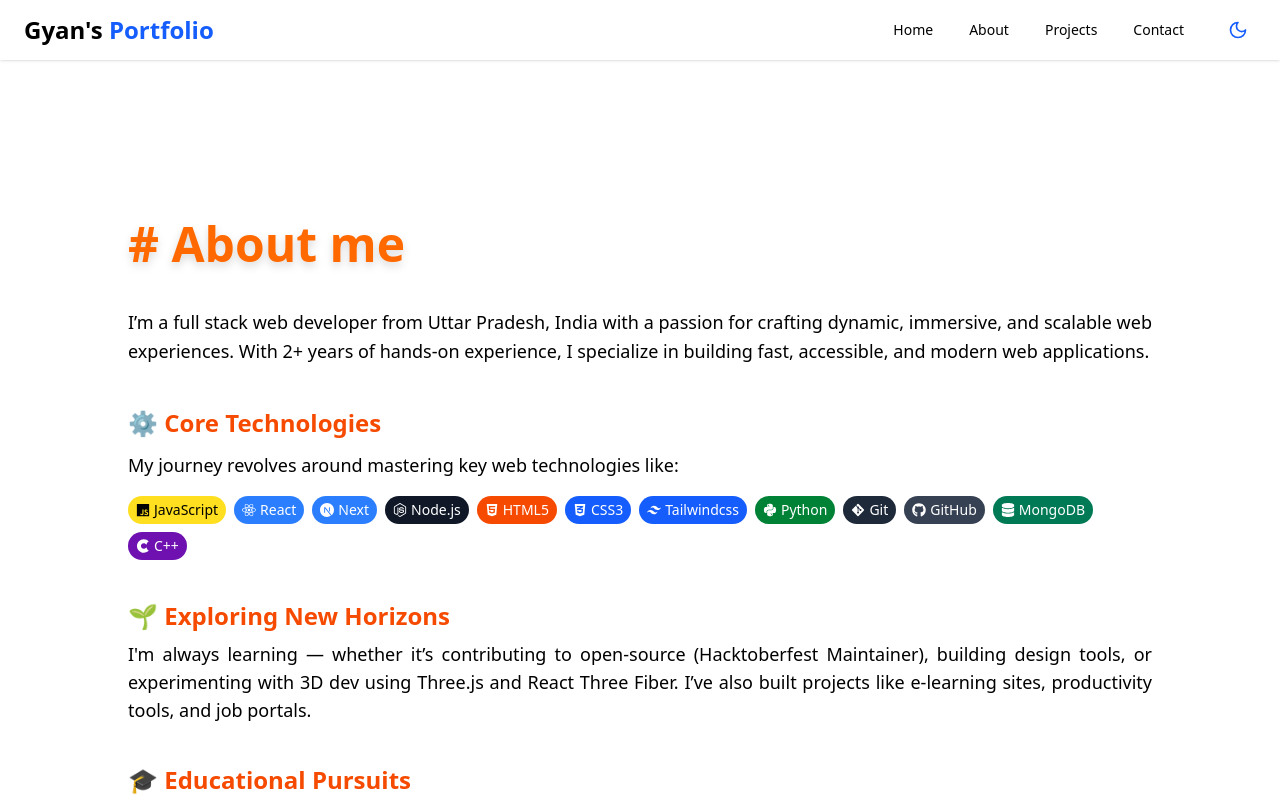
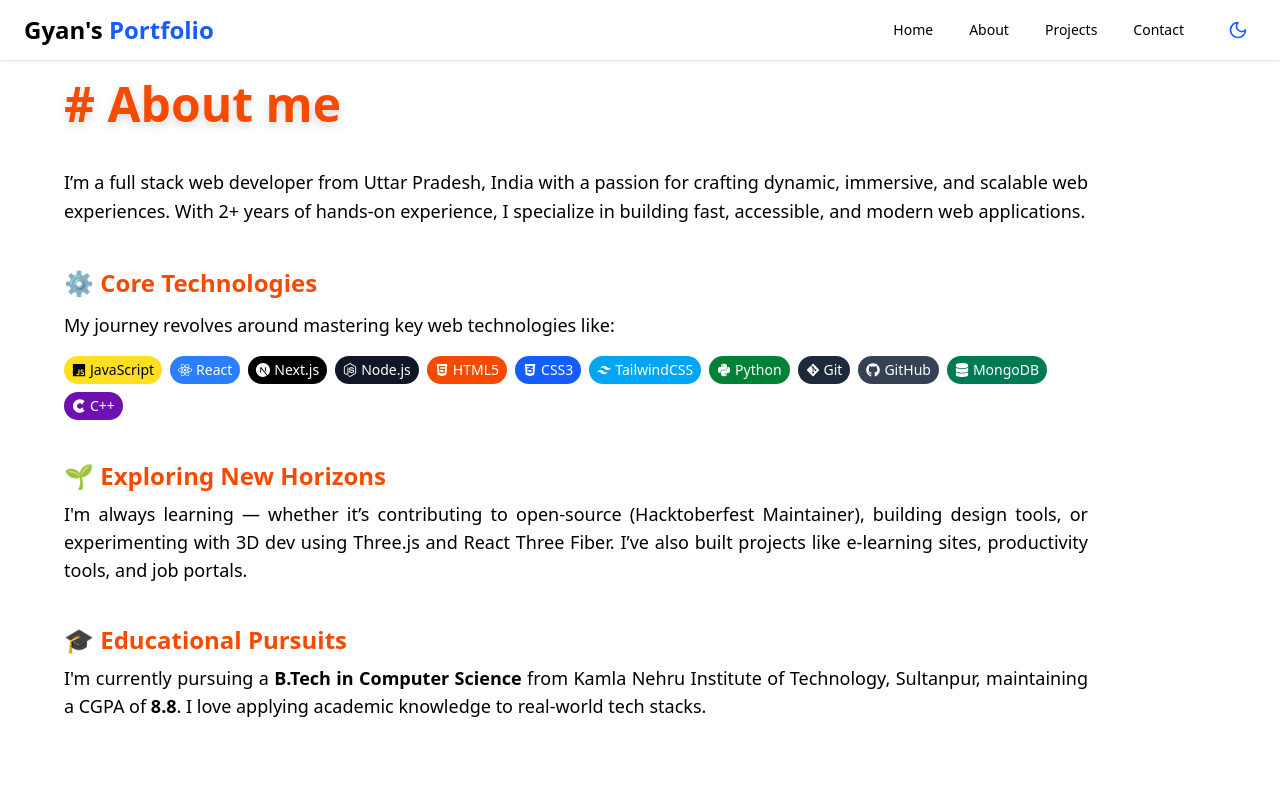
Before and after one commit to Gyanthakur/Gyan-Pratap-Singh, a Next.js app: page /about in a window 1280 px wide. Shown: the top 800 px of the page. Built offline with nearby package versions, Linux system fonts and the light colour scheme.

Commit message:
modified: about

```diff
--- a/src/app/about/page.jsx
+++ b/src/app/about/page.jsx
@@ -1,8 +1,5 @@
 "use client";
 
-import CanvasWrapper from "../components/CanvasWrapper";
-import { Float, Text3D, OrbitControls } from "@react-three/drei";
-import { Suspense } from "react";
 import {
 	FaReact,
 	FaNodeJs,
@@ -15,83 +12,136 @@ import {
 	FaDatabase,
 	FaCuttlefish,
 } from "react-icons/fa";
-import {
-	SiNextdotjs,
-	SiTailwindcss,
-	SiMongodb,
-	SiFirebase,
-	SiPostman,
-} from "react-icons/si";
+import { SiNextdotjs, SiTailwindcss } from "react-icons/si";
 
-export default function About() {
+export default function About({ theme }) {
+	const isDark = theme === "dark";
+
 	return (
-		<div className="min-h-[125vh] w-full relative">
-
-			<div className="absolute top-0 left-0 h-full w-full flex justify-center items-center px-6 py-10 text-left z-10 light:bg-white/80 dark:bg-black/80 backdrop-blur overflow-y-auto scrollbar-hidden">
-				<div className="max-w-5xl light:text-gray-800 light:bg-white/80 dark:bg-black/80  dark:text-gray-700 space-y-10">
-					<h2 className="text-4xl md:text-5xl font-bold light:bg-white/80 dark:bg-black/80  text-orange-500 dark:text-orange-400 drop-shadow-lg">
+		<div
+			className={`min-h-[125vh] w-full relative transition-colors duration-500 ${
+				isDark ? "bg-black text-white" : "bg-white text-black"
+			}`}
+		>
+			<div
+				className={`absolute md:left-10 flex justify-center items-center px-6 py-10 z-10 overflow-y-auto backdrop-blur-md ${
+					isDark ? "bg-black/80 text-white" : "bg-white/80 text-black"
+				}`}
+			>
+				<div className="max-w-5xl space-y-10">
+					<h2
+						className={`text-4xl md:text-5xl font-bold drop-shadow-lg ${
+							isDark ? "text-orange-400" : "text-orange-600"
+						}`}
+					>
 						# About me
 					</h2>
 
-					<p className="text-base light:text-black dark:text-white sm:text-lg leading-relaxed text-justify">
+					<p className="text-base sm:text-lg leading-relaxed text-justify">
 						I’m a full stack web developer from Uttar Pradesh, India with a
 						passion for crafting dynamic, immersive, and scalable web
 						experiences. With 2+ years of hands-on experience, I specialize in
 						building fast, accessible, and modern web applications.
 					</p>
 
+					{/* Technologies Section */}
 					<div>
-						<h3 className="text-2xl font-semibold text-orange-600 dark:text-orange-400 mb-3">
+						<h3
+							className={`text-2xl font-semibold mb-3 ${
+								isDark ? "text-orange-400" : "text-orange-600"
+							}`}
+						>
 							⚙️ Core Technologies
 						</h3>
-						<p className="text-base light:text-black dark:text-white sm:text-lg leading-relaxed text-justify mb-4">
+						<p className="text-base sm:text-lg leading-relaxed text-justify mb-4">
 							My journey revolves around mastering key web technologies like:
 						</p>
 						<div className="flex flex-wrap gap-2 text-sm font-medium">
-							<span className="inline-flex items-center bg-yellow-300 text-black px-2 py-1 rounded-full">
-								<FaJs className="mr-1" /> JavaScript
-							</span>
-							<span className="inline-flex items-center bg-blue-500 text-white px-2 py-1 rounded-full">
-								<FaReact className="mr-1" /> React
-							</span>
-							<span className="inline-flex items-center bg-blue-500 text-white px-2 py-1 rounded-full">
-								<SiNextdotjs className="mr-1" /> Next
-							</span>
-							<span className="inline-flex items-center bg-gray-900 text-white px-2 py-1 rounded-full">
-								<FaNodeJs className="mr-1" /> Node.js
-							</span>
-							<span className="inline-flex items-center bg-orange-600 text-white px-2 py-1 rounded-full">
-								<FaHtml5 className="mr-1" /> HTML5
-							</span>
-							<span className="inline-flex items-center bg-blue-600 text-white px-2 py-1 rounded-full">
-								<FaCss3Alt className="mr-1" /> CSS3
-							</span>
-							<span className="inline-flex items-center bg-blue-600 text-white px-2 py-1 rounded-full">
-								<SiTailwindcss className="mr-1" /> Tailwindcss
-							</span>
-							<span className="inline-flex items-center bg-green-700 text-white px-2 py-1 rounded-full">
-								<FaPython className="mr-1" /> Python
-							</span>
-							<span className="inline-flex items-center bg-gray-800 text-white px-2 py-1 rounded-full">
-								<FaGitAlt className="mr-1" /> Git
-							</span>
-							<span className="inline-flex items-center bg-gray-700 text-white px-2 py-1 rounded-full">
-								<FaGithub className="mr-1" /> GitHub
-							</span>
-							<span className="inline-flex items-center bg-emerald-700 text-white px-2 py-1 rounded-full">
-								<FaDatabase className="mr-1" /> MongoDB
-							</span>
-							<span className="inline-flex items-center bg-purple-800 text-white px-2 py-1 rounded-full">
-								<FaCuttlefish className="mr-1" /> C++
-							</span>
+							<TechBadge
+								icon={<FaJs className="mr-1" />}
+								label="JavaScript"
+								bg="bg-yellow-300"
+								text="text-black"
+							/>
+							<TechBadge
+								icon={<FaReact className="mr-1" />}
+								label="React"
+								bg="bg-blue-500"
+								text="text-white"
+							/>
+							<TechBadge
+								icon={<SiNextdotjs className="mr-1" />}
+								label="Next.js"
+								bg="bg-black"
+								text="text-white"
+							/>
+							<TechBadge
+								icon={<FaNodeJs className="mr-1" />}
+								label="Node.js"
+								bg="bg-gray-900"
+								text="text-white"
+							/>
+							<TechBadge
+								icon={<FaHtml5 className="mr-1" />}
+								label="HTML5"
+								bg="bg-orange-600"
+								text="text-white"
+							/>
+							<TechBadge
+								icon={<FaCss3Alt className="mr-1" />}
+								label="CSS3"
+								bg="bg-blue-600"
+								text="text-white"
+							/>
+							<TechBadge
+								icon={<SiTailwindcss className="mr-1" />}
+								label="TailwindCSS"
+								bg="bg-sky-500"
+								text="text-white"
+							/>
+							<TechBadge
+								icon={<FaPython className="mr-1" />}
+								label="Python"
+								bg="bg-green-700"
+								text="text-white"
+							/>
+							<TechBadge
+								icon={<FaGitAlt className="mr-1" />}
+								label="Git"
+								bg="bg-gray-800"
+								text="text-white"
+							/>
+							<TechBadge
+								icon={<FaGithub className="mr-1" />}
+								label="GitHub"
+								bg="bg-gray-700"
+								text="text-white"
+							/>
+							<TechBadge
+								icon={<FaDatabase className="mr-1" />}
+								label="MongoDB"
+								bg="bg-emerald-700"
+								text="text-white"
+							/>
+							<TechBadge
+								icon={<FaCuttlefish className="mr-1" />}
+								label="C++"
+								bg="bg-purple-800"
+								text="text-white"
+							/>
 						</div>
 					</div>
 
+					{/* Exploration Section */}
 					<div>
-						<h3 className="text-2xl font-semibold text-orange-600 dark:text-orange-400 mb-2">
+						<h3
+							className={`text-2xl font-semibold mb-2 ${
+								isDark ? "text-orange-400" : "text-orange-600"
+							}`}
+						>
 							🌱 Exploring New Horizons
 						</h3>
-						<p className="text-base light:text-black dark:text-white sm:text-lg text-justify">
+						<p className="text-base sm:text-lg text-justify">
 							I'm always learning — whether it’s contributing to open-source
 							(Hacktoberfest Maintainer), building design tools, or
 							experimenting with 3D dev using Three.js and React Three Fiber.
@@ -100,11 +150,16 @@ export default function About() {
 						</p>
 					</div>
 
+					{/* Education Section */}
 					<div>
-						<h3 className="text-2xl font-semibold text-orange-600 dark:text-orange-400 mb-2">
+						<h3
+							className={`text-2xl font-semibold mb-2 ${
+								isDark ? "text-orange-400" : "text-orange-600"
+							}`}
+						>
 							🎓 Educational Pursuits
 						</h3>
-						<p className="text-base light:text-black dark:text-white sm:text-lg text-justify">
+						<p className="text-base sm:text-lg text-justify">
 							I'm currently pursuing a{" "}
 							<strong>B.Tech in Computer Science</strong> from Kamla Nehru
 							Institute of Technology, Sultanpur, maintaining a CGPA of{" "}
@@ -117,3 +172,14 @@ export default function About() {
 		</div>
 	);
 }
+
+// Utility Badge component
+function TechBadge({ icon, label, bg, text }) {
+	return (
+		<span
+			className={`inline-flex items-center px-2 py-1 rounded-full ${bg} ${text}`}
+		>
+			{icon} {label}
+		</span>
+	);
+}
```
